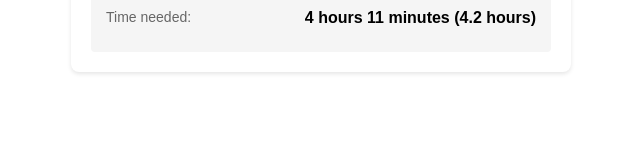
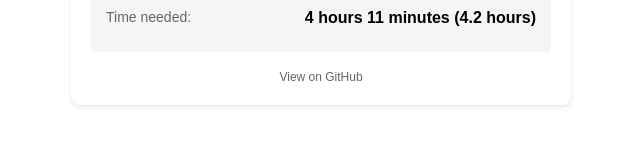
Before and after one commit to ltpk/ev-charging-calc, a React (Vite) app: page / in a window 1280 px wide. Shown: the part 462-608 px from the top of the page, without its empty margins (319-959 px from the left). Built offline with nearby package versions, Linux system fonts and the light colour scheme.

Commit message:
added a link to github

```diff
--- a/src/EVChargingCalculator.jsx
+++ b/src/EVChargingCalculator.jsx
@@ -108,6 +108,16 @@ const EVChargingCalculator = () => {
             <span style={styles.resultValue}>{Math.floor(hoursNeeded)} hours {Math.round((hoursNeeded % 1) * 60)} minutes ({hoursNeeded.toFixed(1)} hours)</span>
           </div>
         </div>
+        <div style={styles.githubLink}>
+          <a
+            href="https://github.com/laurikolehmainen/ev-charging-calc"
+            target="_blank"
+            rel="noopener noreferrer"
+            style={styles.link}
+          >
+            View on GitHub
+          </a>
+        </div>
       </div>
     </div>
   );
--- a/src/styles.jsx
+++ b/src/styles.jsx
@@ -55,6 +55,18 @@ const styles = {
   },
   resultValue: {
     fontWeight: 'bold'
+  },
+  githubLink: {
+    marginTop: '15px',
+    textAlign: 'center',
+  },
+  link: {
+    color: '#666',
+    textDecoration: 'none',
+    fontSize: '12px',
+    '&:hover': {
+      textDecoration: 'underline'
+    }
   }
 };
 
```
